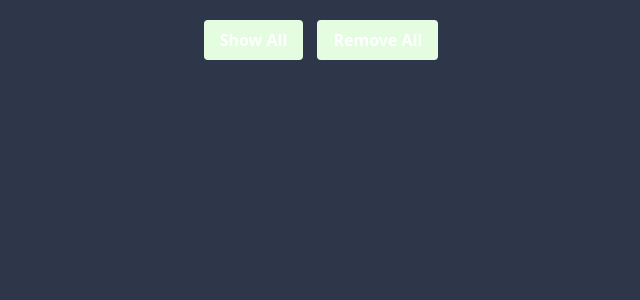
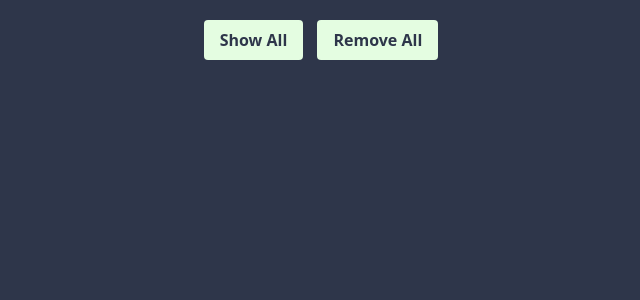
Before and after one commit to MatthewShell1/history, a PHP site: page /timeline.php in a window 1280 px wide. Shown: the top 300 px of the page, without its empty margins (319-959 px from the left). Run offline with PHP 8.4, Linux system fonts and the light colour scheme; data that the repository does not hold is empty; some libraries are stand-ins or nearby versions.

Commit message:
Cosmetic improvements to timeline.php

```diff
--- a/timeline.php
+++ b/timeline.php
@@ -28,7 +28,7 @@ $catResult = $conn->query($catSql);
     padding: 8px 16px;
     margin: 0 5px;
     background-color: #E4FDE1;
-    color: white;
+    color: #2e364a;
     border: none;
     border-radius: 4px;
     cursor: pointer;
```
